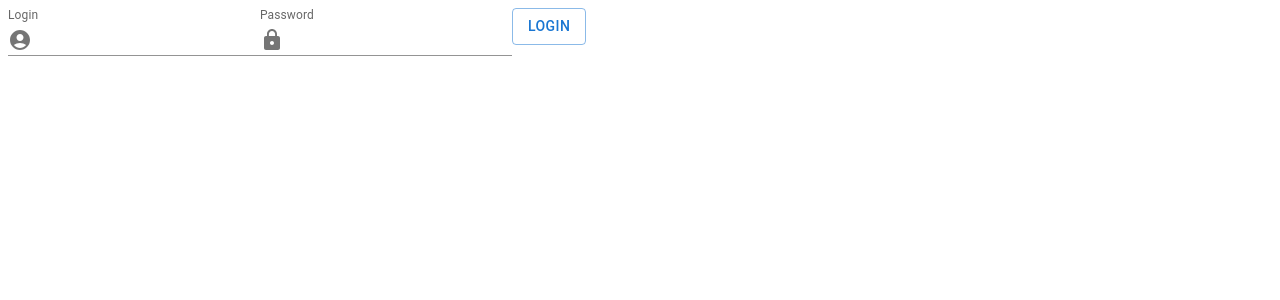
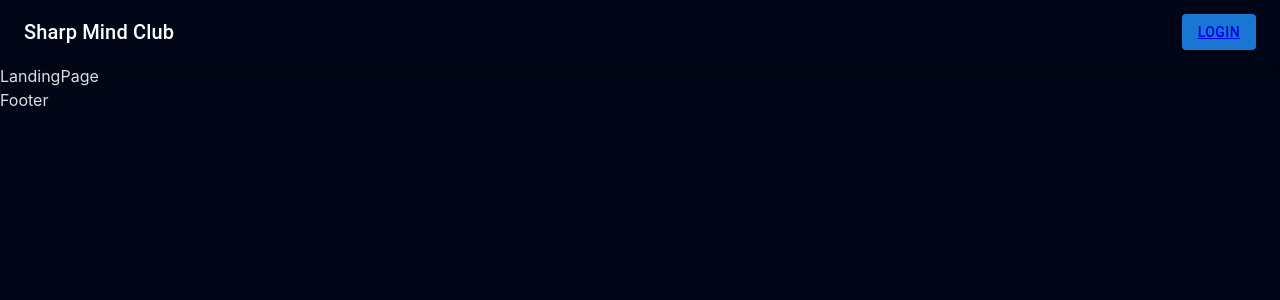
Before and after one commit to perez1187/SMC-front, a React (Vite) app in the folder SMC-front/: page / in a window 1280 px wide. Shown: the top 300 px of the page. Built offline with nearby package versions, Linux system fonts and the light colour scheme.

Commit message:
body background color

```diff
--- a/SMC-front/src/App.jsx
+++ b/SMC-front/src/App.jsx
@@ -1,13 +1,22 @@
-import { useState } from 'react'
 import './App.css'
 
-import Box from '@mui/material/Box';
+// pages
+import ContactPage from './pages/ContactPage';
+import LoginPage from './pages/LoginPage';
+import LandingPage from './pages/LandingPage';
+
+// components
 import Navbar from './components/Navbar/Navbar';
+import Footer from './components/Footer/Footer';
 
+// react
 import {BrowserRouter, Routes, Route} from 'react-router-dom'
 
+// context
 import {AuthenticationProvider} from './hooks/useAuth'
-import ContactPage from './pages/ContactPage';
+
+
+
 
 function App() {
 
@@ -19,11 +28,17 @@ function App() {
       {/* // we give user, user is sendingg to Authentication provider, and then is set as authDate (useState) */}
       <AuthenticationProvider user = {user}>  {/* everything below are children */}
         <>
+
           <Navbar/>
+
           <Routes>
+            <Route path='/' element={<LandingPage/>} />
             <Route path='contact/' element={<ContactPage/>} />
+            <Route path='login/' element={<LoginPage/>} />
 
           </Routes>
+
+          <Footer/>
         </>
       </AuthenticationProvider>
     </BrowserRouter>
--- /dev/null
+++ b/SMC-front/src/components/Footer/Footer.jsx
@@ -0,0 +1,9 @@
+import React from 'react'
+
+function Footer() {
+  return (
+    <div>Footer</div>
+  )
+}
+
+export default Footer
--- /dev/null
+++ b/SMC-front/src/components/Navbar/LogoNavbar.jsx
@@ -0,0 +1,35 @@
+import React from 'react'
+
+//mui
+import { Typography } from '@mui/material'
+import PetsIcon from '@mui/icons-material/Pets';
+
+function LogoNavbar() {
+  return (
+
+    <>
+        <Typography
+            variant='h6'
+            sx={{
+
+            display:{
+                xs:"none",
+                sm:"block"
+            }
+        }}>
+            Sharp Mind Club
+        </Typography>
+
+        <PetsIcon
+            sx={{
+            // display on difrent resolutions
+            //here on mobile
+                display:{
+                    xs:"block",
+                    sm:"none"
+            }}}/>
+    </>
+  )
+}
+
+export default LogoNavbar
--- a/SMC-front/src/components/Navbar/Navbar.jsx
+++ b/SMC-front/src/components/Navbar/Navbar.jsx
@@ -1,13 +1,42 @@
 import React from 'react'
 
-import LoginFront from './LoginFront';
+
+
+// mui
+import { AppBar, styled, Toolbar, Typography, Box, InputBase, Badge, Avatar, Menu, MenuItem } from '@mui/material'
+
+// components
+import LogoNavbar from './LogoNavbar';
+import UserBoxNavbar from './UserBoxNavbar';
+
+// our own toolbar
+const StyledToolbar = styled(Toolbar) ({
+    display: "flex",
+    justifyContent:"space-between",
+    backgroundColor:"#020717",
+    margin:"0",
+    padding:"0"
+})
+
 
 function Navbar() {
 
+
+
   return (
-    <div>
-      <LoginFront />
-    </div>
+    <>
+      <AppBar
+          position='sticky' //it can be stick
+      >
+        {/* instead of toolbar we use Styledtoolbar that we overwrite toolbar */}
+        <StyledToolbar>
+          <LogoNavbar />
+          <UserBoxNavbar />
+        </StyledToolbar>
+      </AppBar>
+
+
+    </>
   )
 }
 
--- /dev/null
+++ b/SMC-front/src/components/Navbar/UserBoxNavbar.jsx
@@ -0,0 +1,128 @@
+import React from 'react'
+import { useState } from 'react';
+import { Link } from 'react-router-dom';
+
+// using context
+import {useAuth} from '../../hooks/useAuth'
+
+//mui
+import MailIcon from '@mui/icons-material/Mail';
+import NotificationsNoneIcon from '@mui/icons-material/NotificationsNone';
+import { AppBar, styled, Toolbar, Typography, Box, InputBase, Badge, Avatar, Menu, MenuItem,Button }  from '@mui/material'
+
+function UserBoxNavbar() {
+
+      // menu r
+    const [open, setOpen] = useState(false)
+
+    const UserBoxFullScreen = styled(Box)(({ theme}) => ({
+        display: "none",
+        gap: "20px",
+        alignItems:"center",
+        //backgroundColor: "white",
+        // over sm show, under hide
+        [theme.breakpoints.up("sm")] : {
+            display: "flex"
+        }
+    }))
+    const UserBoxMobile = styled(Box)(({ theme}) => ({
+        display: "flex",
+        gap: "20px",
+        alignItems:"center",
+        [theme.breakpoints.up("sm")] : {
+            display: "none"
+        }
+        //backgroundColor: "white",
+    }))
+
+      // useStates for context
+  const {authData, setAuth} =useAuth()
+
+  return (
+    <>
+        {!authData ?
+            <Button variant="contained">
+                <Link to="login/">
+                    Login
+                </Link>
+            </Button>
+            :
+            <>
+            <UserBoxFullScreen>
+                {/* <Badge badgeContent={4} color="error">
+                    <MailIcon />
+                </Badge>
+                <Badge badgeContent={4} color="error">
+                    <NotificationsNoneIcon />
+                </Badge> */}
+                <Avatar
+                    sx={{ width: 30, height: 30 }}
+                    src="https://images.pexels.com/photos/846741/pexels-photo-846741.jpeg?auto=compress&cs=tinysrgb&w=1260&h=750&dpr=2"
+                    onClick= {e=> setOpen(true)} // open menu when clicked
+                />
+                <Typography
+                    variant='span'
+                    onClick= {e=> setOpen(true)} // open menu when clicked
+                >
+                    {!authData ?
+                        <Button variant="contained">Login</Button>
+                        :
+                        <p>{authData.email}</p>
+                    }
+                </Typography>
+            </UserBoxFullScreen>
+
+            <UserBoxMobile onClick= {e=> setOpen(true)}>
+                <Avatar
+                    sx={{ width: 30, height: 30 }}
+                    src="https://images.pexels.com/photos/846741/pexels-photo-846741.jpeg?auto=compress&cs=tinysrgb&w=1260&h=750&dpr=2"
+
+                />
+                <Typography variant='span'>
+                    {!authData ?
+                        <p> login</p>
+                        :
+                        <p>{authData.email}</p>
+                    }
+                </Typography>
+            </UserBoxMobile>
+            </>
+}
+                        {/* Autocomplete for searching menu */}
+            <Menu
+                id="demo-positioned-menu"
+                aria-labelledby="demo-positioned-button"
+                open={open} //open is depending on state open
+                onClose= {(e)=>setOpen(false)} // when you clck somewhere, when close
+                anchorOrigin={{
+                vertical: 'top',
+                horizontal: 'right',
+                }}
+                transformOrigin={{
+                vertical: 'top',
+                horizontal: 'left',
+                }}
+            >
+                <MenuItem >Profile</MenuItem>
+                <MenuItem >My account</MenuItem>
+                <MenuItem >Logout</MenuItem>
+            </Menu>
+          {/* <div>
+        <div>
+          <h1> navbar</h1>
+        </div>
+        <div>
+          {!authData ?
+            <p> login</p>
+            :
+            <p>{authData.email}</p>
+          }
+        </div>
+
+
+     </div> */}
+    </>
+  )
+}
+
+export default UserBoxNavbar
--- a/SMC-front/src/index.css
+++ b/SMC-front/src/index.css
@@ -0,0 +1,22 @@
+:root {
+    font-family: Inter, Avenir, Helvetica, Arial, sans-serif;
+    font-size: 16px;
+    line-height: 24px;
+    font-weight: 400;
+
+    color-scheme: light dark;
+    color: rgba(255, 255, 255, 0.87);
+    background-color: #020717;
+
+    font-synthesis: none;
+    text-rendering: optimizeLegibility;
+    -webkit-font-smoothing: antialiased;
+    -moz-osx-font-smoothing: grayscale;
+    -webkit-text-size-adjust: 100%;
+    margin: 0%;
+  }
+
+  body {
+    margin: 0;
+
+  }
--- /dev/null
+++ b/SMC-front/src/pages/LandingPage.jsx
@@ -0,0 +1,9 @@
+import React from 'react'
+
+function LandingPage() {
+  return (
+    <div>LandingPage</div>
+  )
+}
+
+export default LandingPage
--- /dev/null
+++ b/SMC-front/src/pages/LoginPage.jsx
@@ -0,0 +1,15 @@
+import React from 'react'
+import LoginFront from '../components/Navbar/LoginFront'
+
+// components
+
+
+function LoginPage() {
+  return (
+    <>
+        <LoginFront />
+    </>
+  )
+}
+
+export default LoginPage
```
